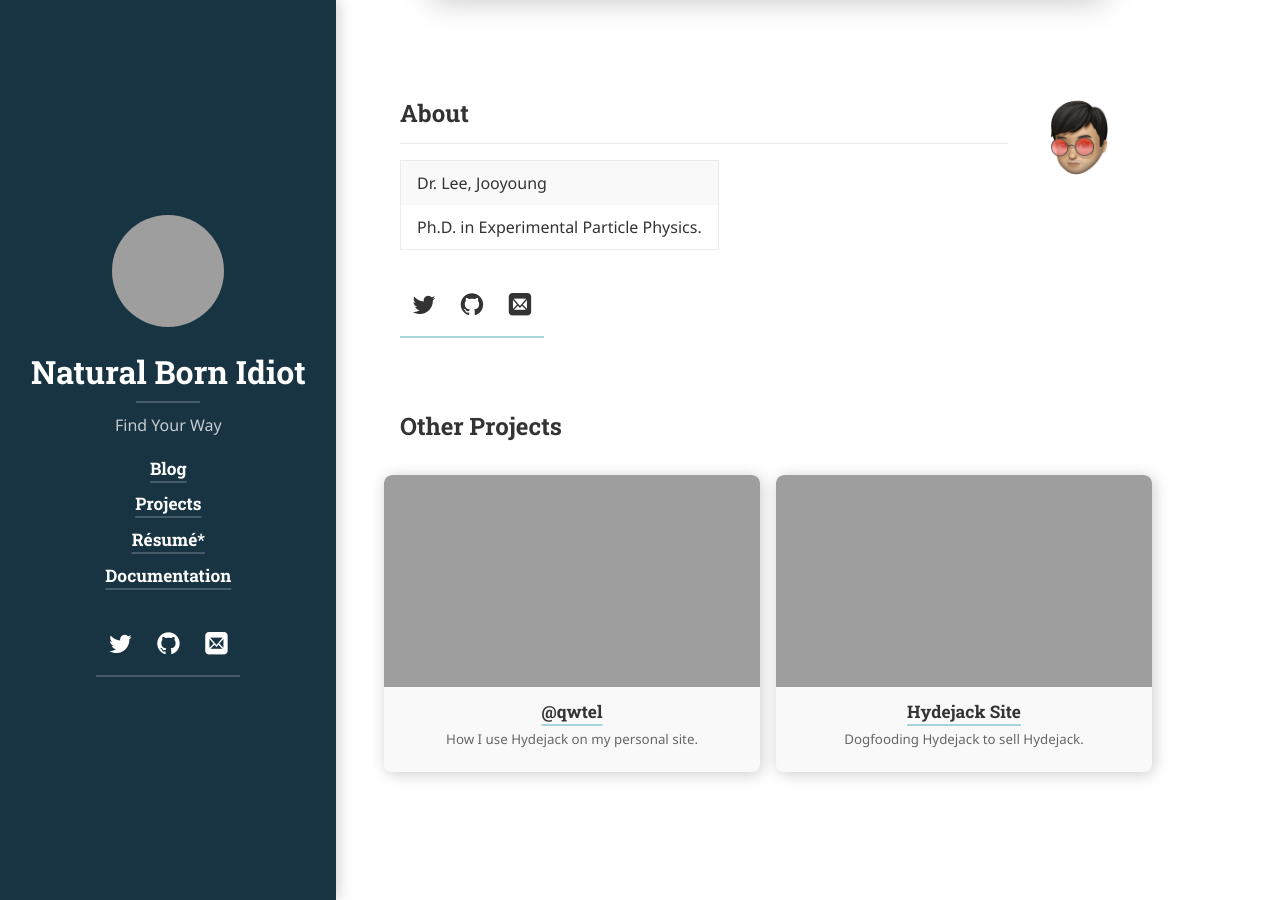
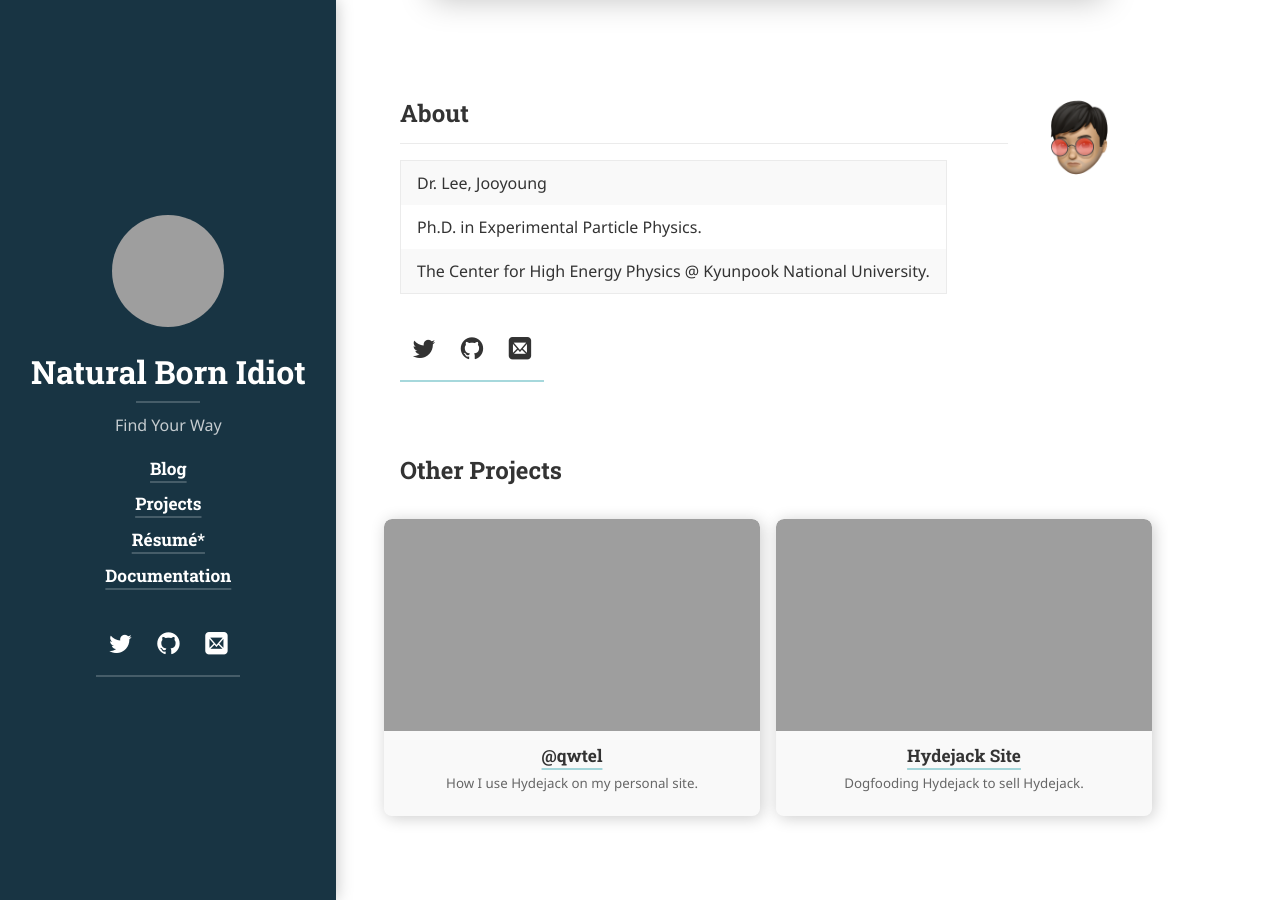
Before and after one commit to Jooyoung08/Jooyoung08.github.io, a Jekyll site: the page built from _projects/blog.md, in a window 1280 px wide and 900 px high, scrolled down 857 px. Built offline with Jekyll 4.4.1, drawn with Linux system fonts in a browser that asks for light colours; cached includes are drawn as plain includes; nearby versions of some CDN libraries; some web fonts are replaced; library files that are not in the unit come from our copies; grey boxes are pictures that could not be loaded.

Commit message:
author update

```diff
--- a/_data/authors.yml
+++ b/_data/authors.yml
@@ -10,6 +10,7 @@ author1:
   about:             |
     Dr. Lee, Jooyoung |
     Ph.D. in Experimental Particle Physics. |
+    The Center for High Energy Physics @ Kyunpook National University. |
   # This photo will be used in the about section
   picture:
     path:            /assets/extra/me.png
```
